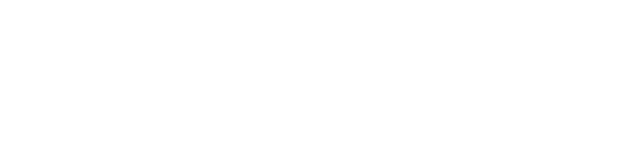
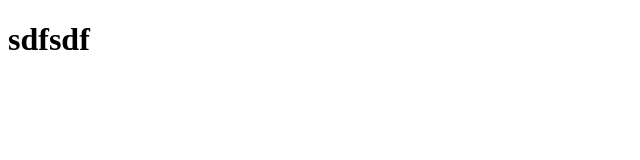
Before and after one commit to MukulShivanandTenguria/first-repo, a plain HTML site: page Index.html in a window 1280 px wide. Shown: the whole page, without its empty margins (0-640 px from the left). Drawn offline with Linux system fonts and the light colour scheme.

Commit message:
in new branch

```diff
--- a/Index.html
+++ b/Index.html
@@ -7,6 +7,7 @@
   <title>Document</title>
 </head>
 <body>
+  <h1>sdfsdf</h1>
 
 </body>
 </html>
```
